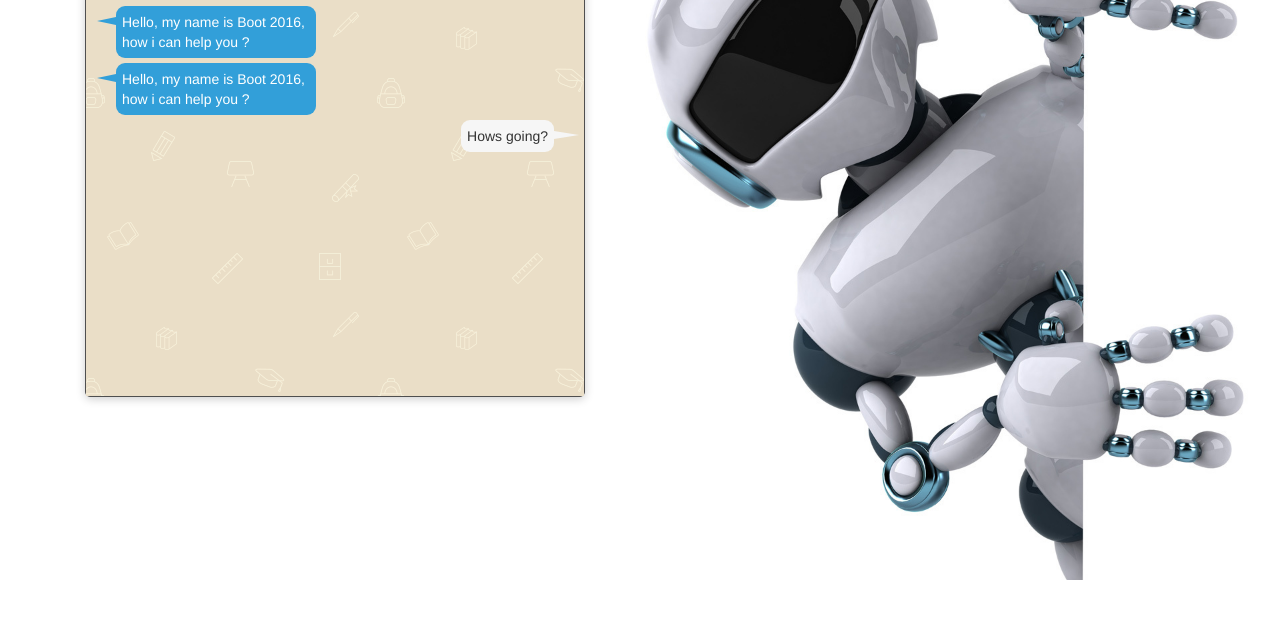
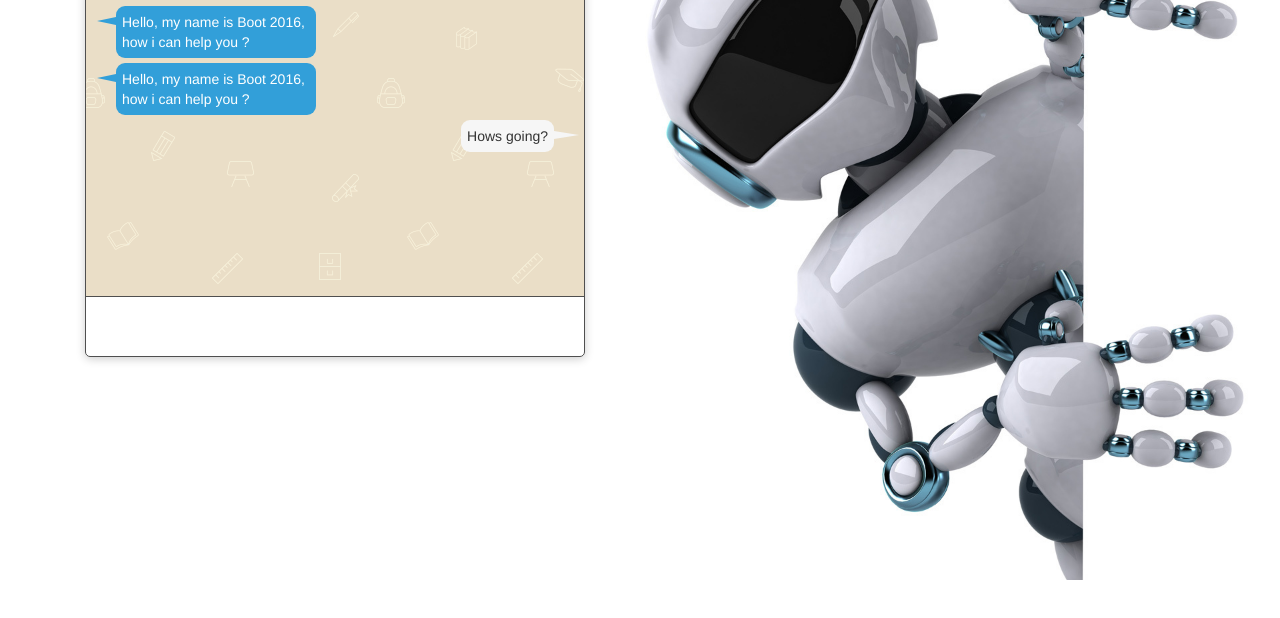
Before and after one commit to jasmintankic/ai_chat_application, a website: page aiwebapp/index.html in a window 1280 px wide. Shown: the part 140-758 px from the top of the page. Drawn offline with Linux system fonts and the light colour scheme.

Commit message:
chat update

```diff
--- a/aiwebapp/components/styles/aichatappearance.css
+++ b/aiwebapp/components/styles/aichatappearance.css
@@ -57,7 +57,7 @@ body {
     width: 100%;
     background-image: url('/components/styles/images/school.png');
     overflow-y: scroll;
-    height: 400px;
+    height: 300px;
 }
 .ai-chat-bubble
 {
@@ -112,3 +112,7 @@ z-index: 1;
 right: -25px;
 top: 11px;
 }
+.chat-container {
+	height: 60px;
+	border-top: 1px solid #4F4F4F;
+}
--- a/aiwebapp/components/views/ai-chat-body.html
+++ b/aiwebapp/components/views/ai-chat-body.html
@@ -13,6 +13,6 @@
 	<div class="user-bubble ">Hows going?</div>
 </div>
 <div class="clearfix"></div>
-<div class="chat-area"></div>
+<div class="chat-container"></div>
 
 </div>
```
